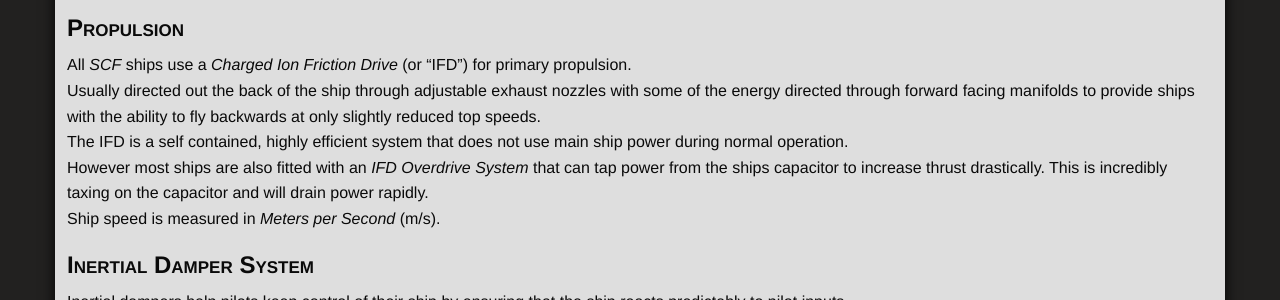
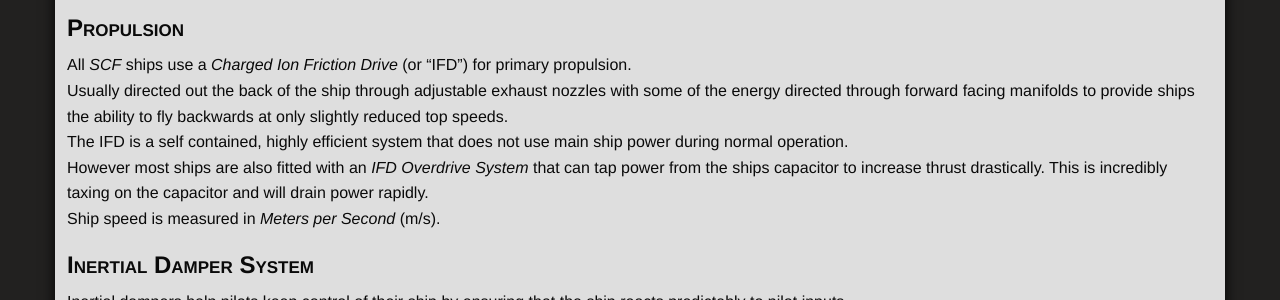
Before and after one commit to ori-sky/polar-space, a Jekyll site: the page built from designs/ships.md, in a window 1280 px wide and 900 px high, scrolled down 499 px. Shown: the part 178-478 px from the top of the window. Built offline with Jekyll 4.4.1, drawn with Linux system fonts in a browser that asks for light colours; nearby versions of some CDN libraries; some web fonts are replaced; our own code applies the rules of GitHub Pages for plain Markdown files; library files that are not in the unit come from our copies; some of the changed lines change nothing that is shown.

Commit message:
designs/ships.md updated from https://stackedit.io/

```diff
--- a/designs/ships.md
+++ b/designs/ships.md
@@ -20,7 +20,7 @@
 
 ## Propulsion
 All *SCF* ships use a *Charged Ion Friction Drive* (or "IFD") for primary propulsion.
-Usually directed out the back of the ship through adjustable exhaust nozzles with some of the energy directed through forward facing manifolds to provide ships with the ability to fly backwards at only slightly reduced top speeds.
+Usually directed out the back of the ship through adjustable exhaust nozzles with some of the energy directed through forward facing manifolds to provide ships the ability to fly backwards at only slightly reduced top speeds.
 The IFD is a self contained, highly efficient system that does not use main ship power during normal operation.
 However most ships are also fitted with an *IFD Overdrive System* that can tap power from the ships capacitor to increase thrust drastically. This is incredibly taxing on the capacitor and will drain power rapidly.
 Ship speed is measured in *Meters per Second* (m/s).
@@ -92,7 +92,7 @@
 The ACV IX is only available in “Classic Arena” mode and starts with *The Vulkan Cannon* and *Phased Pulse Cannon* weapons pre-fitted, with the rest collectable from “fitting points” distributed around the arena.
 <!--stackedit_data:
 eyJwcm9wZXJ0aWVzIjoiZXh0ZW5zaW9uczpcbiAgcHJlc2V0Oi
-BnZm1cbiIsImhpc3RvcnkiOlsyMDE5NzA1OTQ0LDE2MDUzMDcy
-MjEsLTQ3Mjk1OTM2NCwxOTc3NzYyMDYyLDExOTMwMTI3NjQsLT
-EwMzQwMjU5MTddfQ==
+BnZm1cbiIsImhpc3RvcnkiOlstNTE1NTY3NjU0LDIwMTk3MDU5
+NDQsMTYwNTMwNzIyMSwtNDcyOTU5MzY0LDE5Nzc3NjIwNjIsMT
+E5MzAxMjc2NCwtMTAzNDAyNTkxN119
 -->
```
